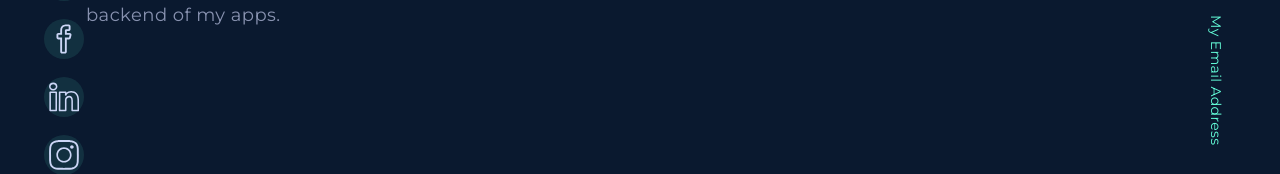
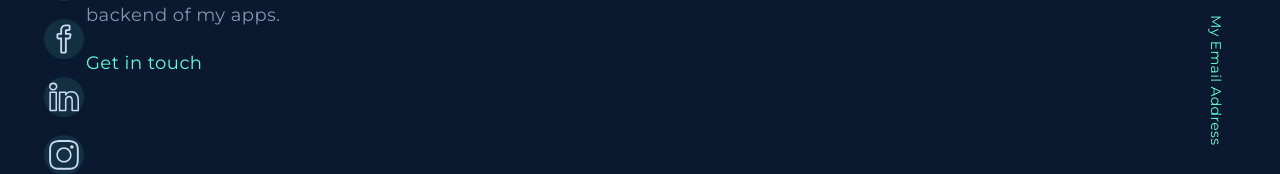
Before and after one commit to KennedyMungai/portfolio_with_framer_motion, a Next.js app: page / in a window 1280 px wide. Shown: the part 479-653 px from the top of the page. Built offline with nearby package versions, Linux system fonts and the light colour scheme.

Commit message:
Added a get in touch link

```diff
--- a/src/components/MainContent/Middle.tsx
+++ b/src/components/MainContent/Middle.tsx
@@ -1,5 +1,6 @@
 'use client'
 import {motion} from 'framer-motion'
+import Link from 'next/link'
 
 type Props = {}
 
@@ -40,6 +41,9 @@ const Middle = (props: Props) => {
 				user friendly experiences for my users. I also have a lot of
 				experience creating machine learning models which serve as
 				recommendation systems for the backend of my apps.
+				<span className='text-textGreen cursor-pointer flex mt-5'>
+					<Link href='#Contact'>Get in touch</Link>
+				</span>
 			</motion.p>
 		</section>
 	)
```
